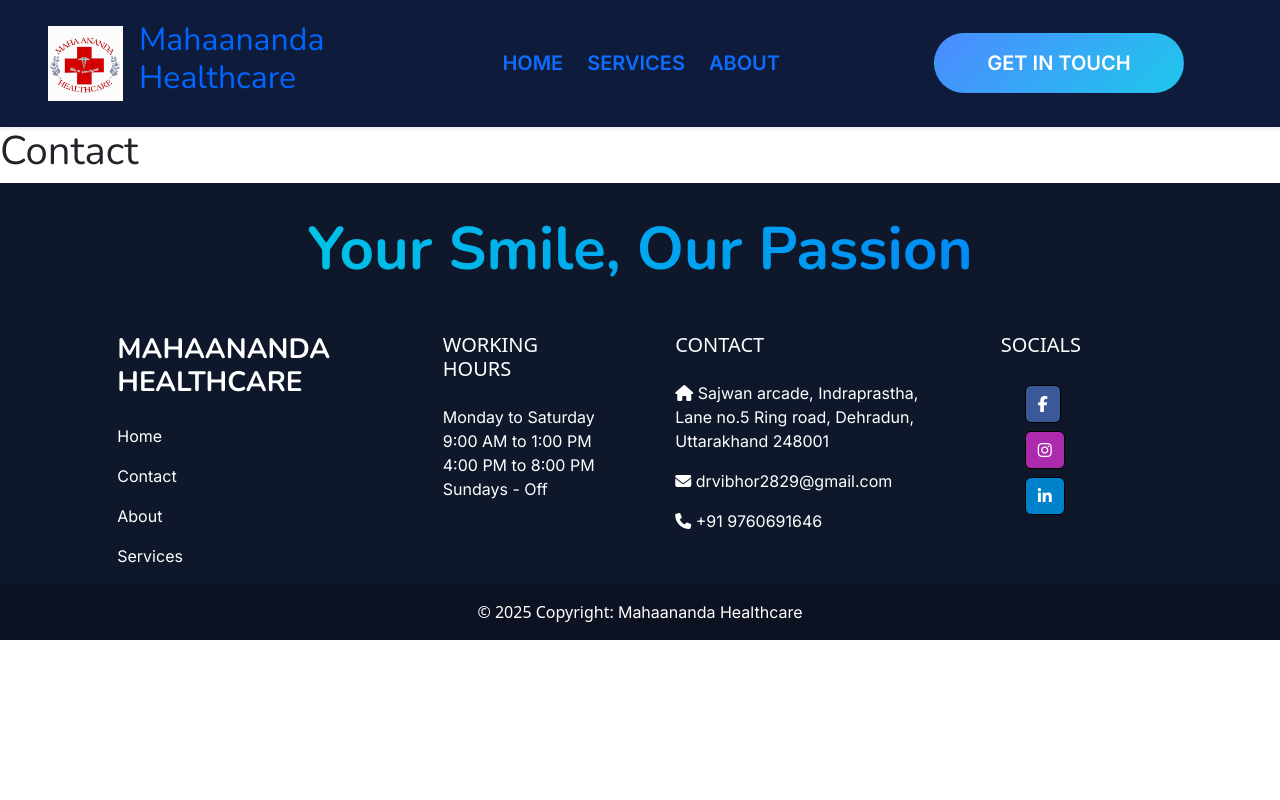
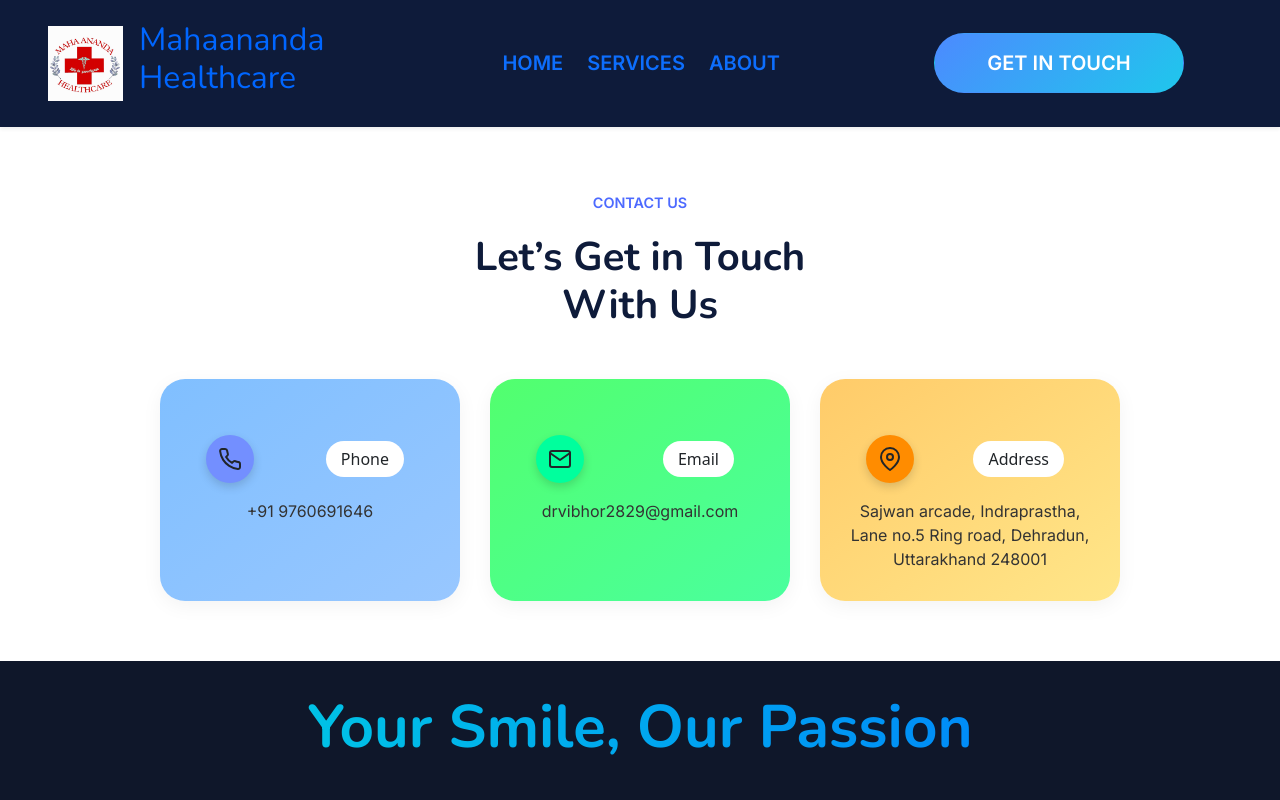
Before and after one commit to PratyushJha19/Mahaananda-HealthCare, a React (Create React App) app: page /contact in a window 1280 px wide. Shown: the top 800 px of the page. Built offline with nearby package versions, Linux system fonts and the light colour scheme; a web font is replaced by a local one.

Commit message:
Contact Page

```diff
--- a/package.json
+++ b/package.json
@@ -11,6 +11,7 @@
     "bootstrap": "^5.3.7",
     "react": "^19.1.0",
     "react-dom": "^19.1.0",
+    "react-icons": "^5.5.0",
     "react-router-dom": "^7.6.2",
     "react-scripts": "5.0.1",
     "web-vitals": "^2.1.4"
--- a/src/App.jsx
+++ b/src/App.jsx
@@ -5,6 +5,7 @@ import About from "./pages/About.jsx";
 import Contact from "./pages/Contact.jsx";
 import Layout from "./components/Layout.jsx";
 import Services from "./pages/Services.jsx";
+import Doctors from "./pages/Doctors.jsx";
 
 function App() {
   return (
@@ -15,6 +16,7 @@ function App() {
           <Route path="/about" element={<About />} />
           <Route path="/contact" element={<Contact />} />
           <Route path="/services" element={<Services />} />
+          <Route path="/team" element={<Doctors />} />
         </Routes>
       </Layout>
     </Router>
--- a/src/components/Footer.jsx
+++ b/src/components/Footer.jsx
@@ -108,7 +108,8 @@ const Footer = () => {
           style={{ backgroundColor: "rgba(0, 0, 0, 0.2)" }}
         >
           © 2025 Copyright:{" "}
-          <span className="fw-700">Mahaananda Healthcare</span>
+          <span className="fw-700">Mahaananda Healthcare</span> <br />
+          Made by Pratyush Jha
         </div>
       </footer>
     </div>
--- a/src/pages/Contact.jsx
+++ b/src/pages/Contact.jsx
@@ -1,11 +1,47 @@
 import React from "react";
+import "../styles/Contact.css";
+import { FiPhone, FiMail, FiMapPin } from "react-icons/fi";
 
-const Contact = () => {
+function Contact() {
   return (
-    <div>
-      <h1>Contact</h1>
-    </div>
+    <section className="contact-wrapper">
+      <p className="contact-label">CONTACT US</p>
+      <h2 className="contact-title">
+        Let’s Get in Touch
+        <br />
+        With Us
+      </h2>
+
+      <div className="contact-cards">
+        <div className="contact-card phone">
+          <div className="icon-circle phone">
+            <FiPhone size={24} />
+            <div className="contact-tag">Phone</div>
+          </div>
+          <p className="contact-info mt-2">+91 9760691646</p>
+        </div>
+
+        <div className="contact-card email">
+          <div className="icon-circle email">
+            <FiMail size={24} />
+            <div className="contact-tag">Email</div>
+          </div>
+          <p className="contact-info mt-2">drvibhor2829@gmail.com</p>
+        </div>
+
+        <div className="contact-card location">
+          <div className="icon-circle location">
+            <FiMapPin size={24} />
+            <div className="contact-tag">Address</div>
+          </div>
+          <p className="contact-info mt-2">
+            Sajwan arcade, Indraprastha, Lane no.5 Ring road, Dehradun,
+            Uttarakhand 248001
+          </p>
+        </div>
+      </div>
+    </section>
   );
-};
+}
 
 export default Contact;
--- /dev/null
+++ b/src/pages/Doctors.jsx
@@ -0,0 +1,11 @@
+import React from "react";
+
+const Doctors = () => {
+  return (
+    <div>
+      <h1>Doctors</h1>
+    </div>
+  );
+};
+
+export default Doctors;
--- a/src/pages/Home.jsx
+++ b/src/pages/Home.jsx
@@ -26,7 +26,9 @@ const Home = () => {
             <span className="gradient-text">a Brighter Life</span>
           </h1>
 
-          <button className="hero-btn mt-4">SEE OUR DOCTORS</button>
+          <Link className="hero-btn mt-4" to={"/team"}>
+            SEE OUR DOCTORS
+          </Link>
 
           <div className="hero-content row justify-content-center mt-5 gx-5">
             {/* Left Card */}
--- /dev/null
+++ b/src/styles/Contact.css
@@ -0,0 +1,95 @@
+.contact-wrapper {
+  text-align: center;
+  padding: 60px 20px;
+  background: #fff;
+}
+
+.contact-label {
+  font-weight: 600;
+  color: #4d6aff;
+  /* border: 1px solid #d3e1ff; */
+  display: inline-block;
+  padding: 5px 15px;
+  border-radius: 30px;
+  font-size: 0.9rem;
+  margin-bottom: 15px;
+}
+
+.contact-title {
+  font-size: 2.5rem;
+  font-weight: bold;
+  color: #0e1b3a;
+  margin-bottom: 50px;
+}
+
+.contact-cards {
+  display: flex;
+  justify-content: center;
+  flex-wrap: wrap;
+  gap: 30px;
+}
+
+.contact-card {
+  background: #f7f7f7;
+  padding: 40px 30px 20px;
+  border-radius: 25px;
+  width: 300px;
+  box-shadow: 0 5px 20px rgba(0, 0, 0, 0.05);
+  position: relative;
+  transition: all 0.3s ease;
+}
+
+.contact-card.phone {
+  background: linear-gradient(to bottom right, #80bfff, #98c7ff);
+}
+
+.contact-card.location {
+  background: linear-gradient(to bottom right, #ffcb69, #ffe689);
+}
+
+.contact-card.email {
+  background: linear-gradient(to bottom right, #52ff6e, #4aff9e);
+}
+
+.icon-circle {
+  position: relative;
+  background: #ffffff;
+  width: 50px;
+  height: 50px;
+  border-radius: 50%;
+  display: flex;
+  align-items: center;
+  justify-content: center;
+}
+
+.icon-circle.phone {
+  background: #738fff;
+}
+
+.icon-circle.email {
+  background: #00ff9d;
+}
+
+.icon-circle.location {
+  background: #ff8c00;
+}
+
+.contact-info {
+  font-size: 1rem;
+  font-weight: 500;
+  color: #333;
+  margin-bottom: 10px;
+}
+
+.contact-tag {
+  position: absolute;
+  right: -150px; /* Adjust as needed */
+  top: 50%;
+  transform: translateY(-50%);
+  background: #ffffff;
+  padding: 6px 15px;
+  border-radius: 20px;
+  font-size: 1rem;
+  font-weight: 500;
+  white-space: nowrap;
+}
--- a/src/styles/Home.css
+++ b/src/styles/Home.css
@@ -52,6 +52,7 @@
   font-weight: 600;
   font-size: 25px;
   font-family: "Nunito", "Inter", sans-serif;
+  text-decoration: none !important;
 }
 
 /* .hero-btn {
```
Also changed, not shown: 1 other file (tests, documents, lock files or other folders).
